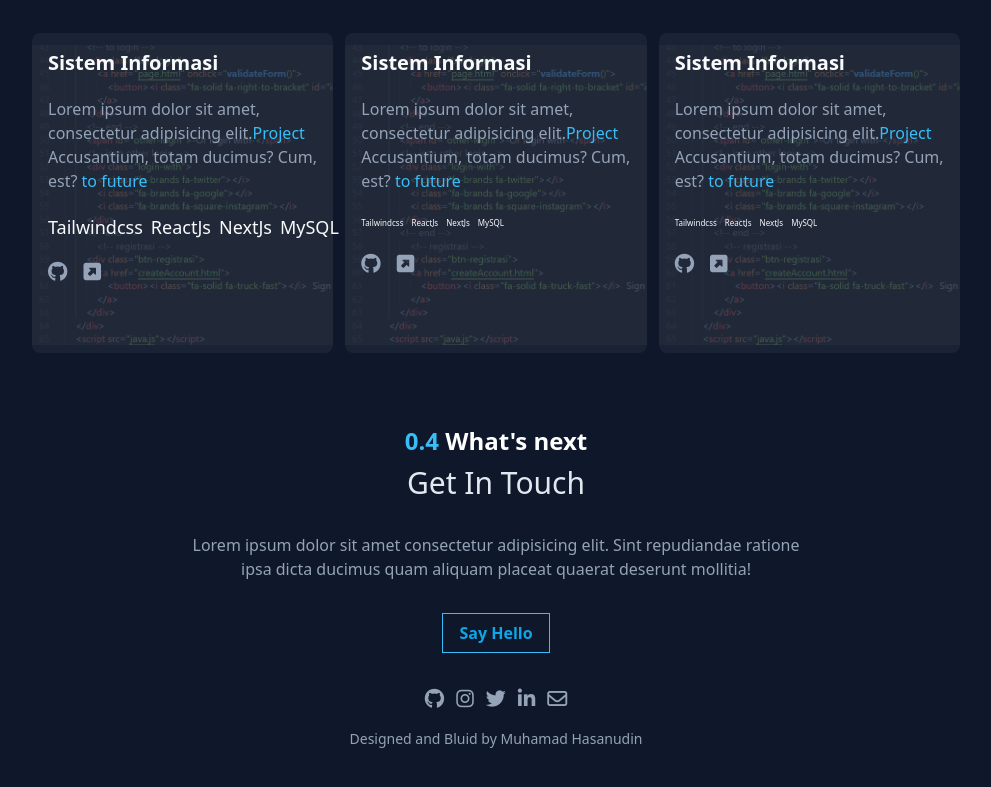
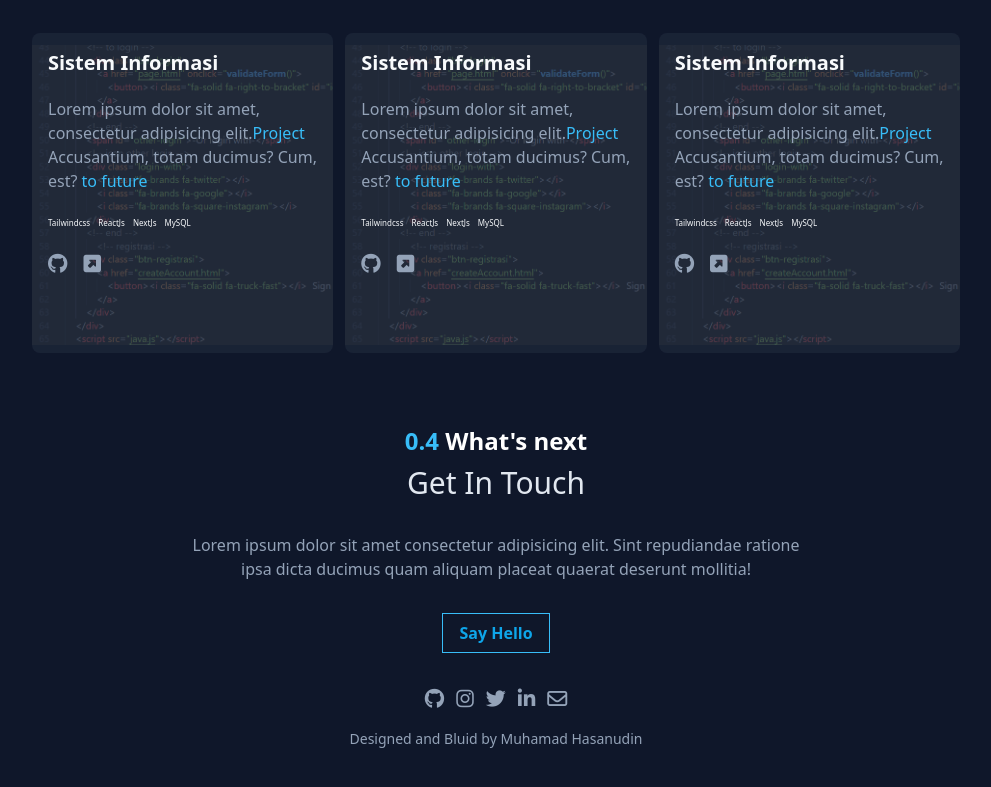
Before and after one commit to Hasanudiin/Hasanudiin.github.io, a website: page index.html in a window 1280 px wide. Shown: the part 1458-2245 px from the top of the page, without its empty margins (144-1135 px from the left). Drawn offline with Linux system fonts and the light colour scheme.

Commit message:
sudah final

```diff
--- a/index.html
+++ b/index.html
@@ -236,10 +236,10 @@
                         elit.<span class="text-sky-400">Project</span> Accusantium, totam ducimus?
                         Cum, est? <span class="text-sky-400">to future</span></p>
                     <div class="flex justify-start space-x-2">
-                        <span class="text-sm text-slate-50 sm:text-[8px] md:text-lg">Tailwindcss</span>
-                        <span class="text-sm text-slate-50 sm:text-[8px] md:text-lg">ReactJs</span>
-                        <span class="text-sm text-slate-50 sm:text-[8px] md:text-lg">NextJs</span>
-                        <span class="text-sm text-slate-50 sm:text-[8px] md:text-lg">MySQL</span>
+                        <span class="text-sm text-slate-50 sm:text-[8px] md:text-[12px]">Tailwindcss</span>
+                        <span class="text-sm text-slate-50 sm:text-[8px] md:text-[12px]">ReactJs</span>
+                        <span class="text-sm text-slate-50 sm:text-[8px] md:text-[12px]">NextJs</span>
+                        <span class="text-sm text-slate-50 sm:text-[8px] md:text-[12px]">MySQL</span>
                     </div>
                     <div class="flex mt-2 justify-start items-end space-x-4">
                         <a href="" class="text-slate-400 hover:text-sky-400 z-10"><i
```
